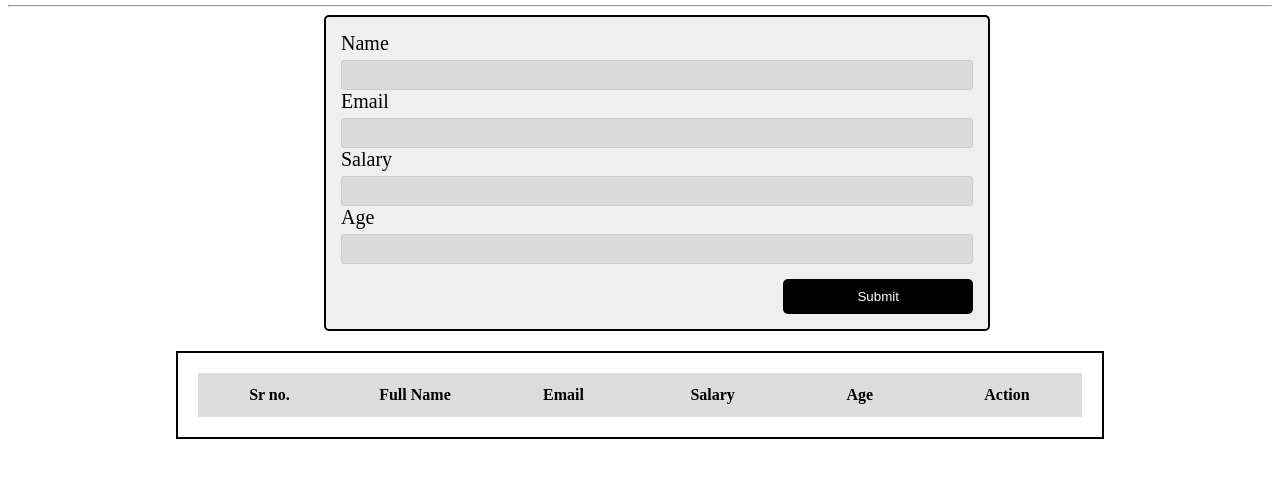
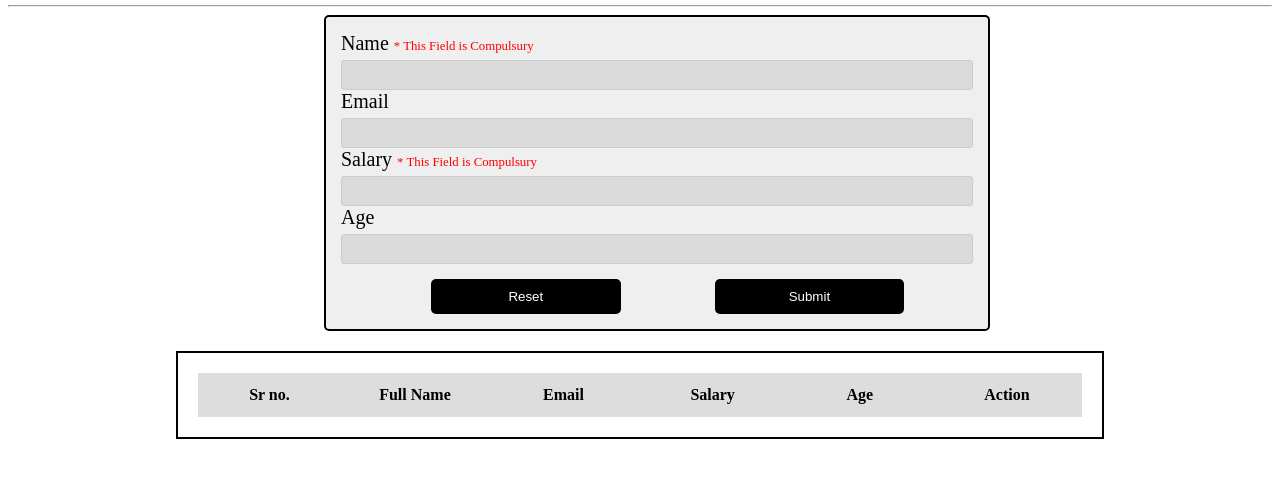
Before and after one commit to alisher714/crud-functions, a plain HTML site: page index.html in a window 1280 px wide. Both pictures are taken after a click on the button "Submit". Shown: the part 69-546 px from the top of the page. Drawn offline with Linux system fonts and the light colour scheme.

Commit message:
some updates

```diff
--- a/index.html
+++ b/index.html
@@ -17,7 +17,8 @@
     <div id="main-form">
         <form onsubmit="formsubmit()">
             <div>
-                <label for="Fullname">Name </label>
+                <label for="Fullname">Name </label><span id="error_validation-1nd" class="error">* This Field is
+                    Compulsury</span>
                 <input type="text" id="Fullname" name="Fullname">
             </div>
 
@@ -27,7 +28,8 @@
             </div>
 
             <div>
-                <label for="Salary">Salary </label>
+                <label for="Salary">Salary </label><span id="error_validation-2nd" class="error">* This Field is
+                    Compulsury</span>
                 <input type="number" id="Salary" name="Salary">
             </div>
 
@@ -36,12 +38,15 @@
                 <input type="number" id="age" name="age">
             </div>
 
+            <div class="reset-btn">
+                <input type="button" value="Reset" onclick="reset(), removeerror() ">
+            </div>
             <div class="Submit-btn">
                 <input type="button" value="Submit" onclick="formsubmit()">
             </div>
         </form>
     </div>
-    <div class="main_table">
+    <div class=" main_table">
         <table id="list" class="table-list">
             <thead>
                 <tr>
@@ -54,6 +59,22 @@
                 </tr>
             </thead>
             <tbody>
+                <!-- <tr>
+                    <td>Sr no.</td>
+                    <td>Full Name</td>
+                    <td>Email</td>
+                    <td>Salary</td>
+                    <td>Age</td>
+                    <td>Action</td>
+                </tr>
+                <tr>
+                    <td>Sr no.</td>
+                    <td>Full Name</td>
+                    <td>Email</td>
+                    <td>Salary</td>
+                    <td>Age</td>
+                    <td>Action</td>
+                </tr> -->
 
             </tbody>
         </table>
--- a/script.js
+++ b/script.js
@@ -1,20 +1,30 @@
-
-
 function formsubmit() {
     if (validate()) {
-        alert("form is submitted")
+        document.getElementById("error_validation-1nd").style.display = "none";
+        document.getElementById("error_validation-2nd").style.display = "none";
+
         const dt = readdata();
         insertdata(dt);
-    }
-    else {
-        alert("plz enter something")
+        reset();
     }
 }
 
+
 function validate() {
     let valid = true
-    if (document.getElementById("Fullname").value == "" || document.getElementById("Salary").value == "") {
+    if (document.getElementById("Fullname").value == "") {
         valid = false;
+        document.getElementById("error_validation-1nd").style.display = "inline"
+    }
+    else {
+        document.getElementById("error_validation-1nd").style.display = "none"
+    }
+    if (document.getElementById("Salary").value == "") {
+        valid = false;
+        document.getElementById("error_validation-2nd").style.display = "inline"
+    }
+    else {
+        document.getElementById("error_validation-2nd").style.display = "none"
     }
     return valid
 }
@@ -48,3 +58,15 @@ function readdata() {
 
     return data;
 }
+
+function reset() {
+    document.getElementById("Fullname").value = "";
+    document.getElementById("email").value = "";
+    document.getElementById("Salary").value = "";
+    document.getElementById("age").value = "";
+}
+
+function removeerror() {
+    document.getElementById("error_validation-1nd").style.display = "none"
+    document.getElementById("error_validation-2nd").style.display = "none"
+}
--- a/style.css
+++ b/style.css
@@ -14,6 +14,12 @@
 
 #main-form label {
     font-size: 20px;
+}
+
+.error {
+    font-size: 80%;
+    color: red;
+    display: none;
 }
 
 input[type=text],
@@ -42,8 +48,10 @@ input[type=button] {
     cursor: pointer;
 }
 
-.Submit-btn {
-    text-align: right;
+.Submit-btn,
+.reset-btn {
+    display: inline;
+    margin-left: 90px;
 }
 
 .main_table {
```
